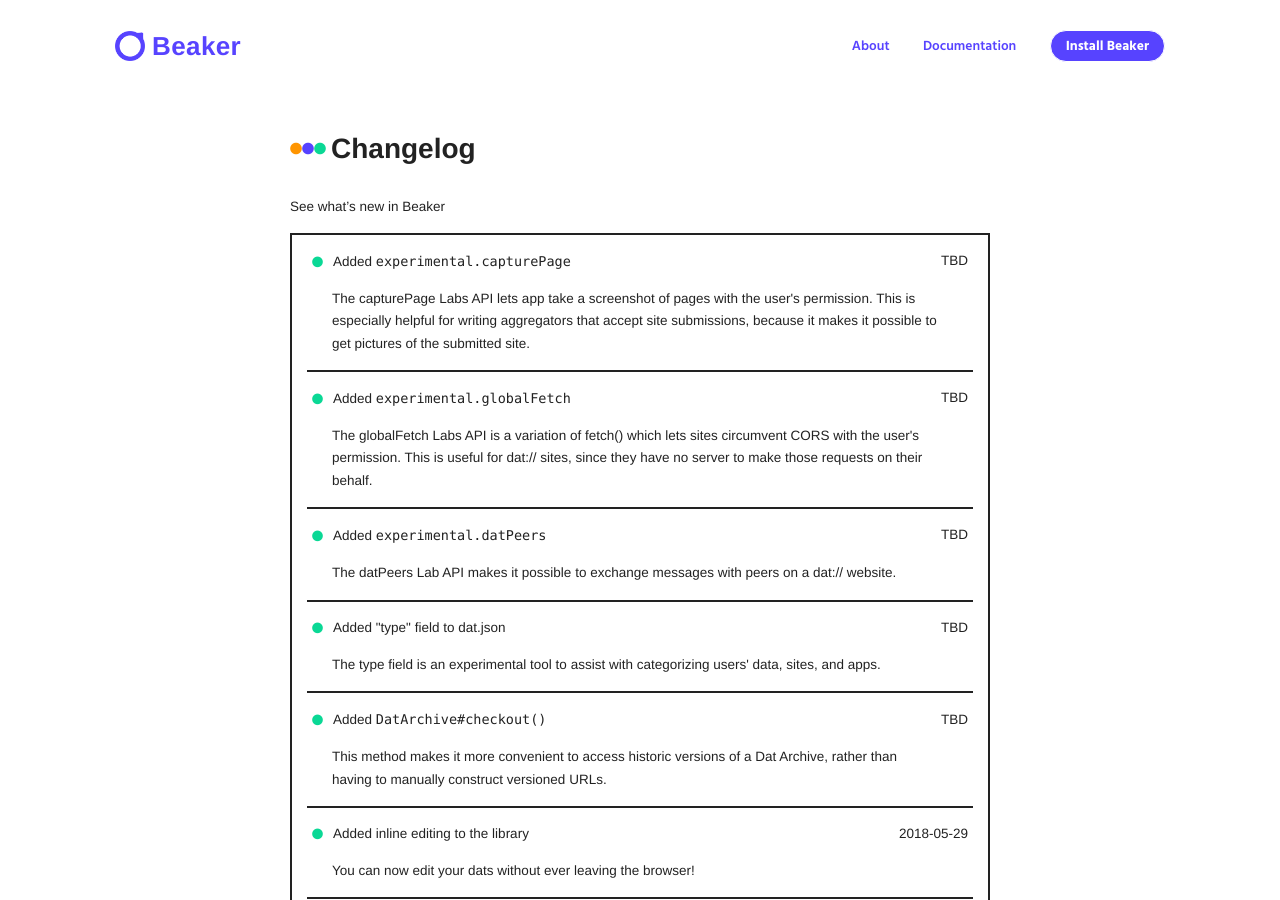
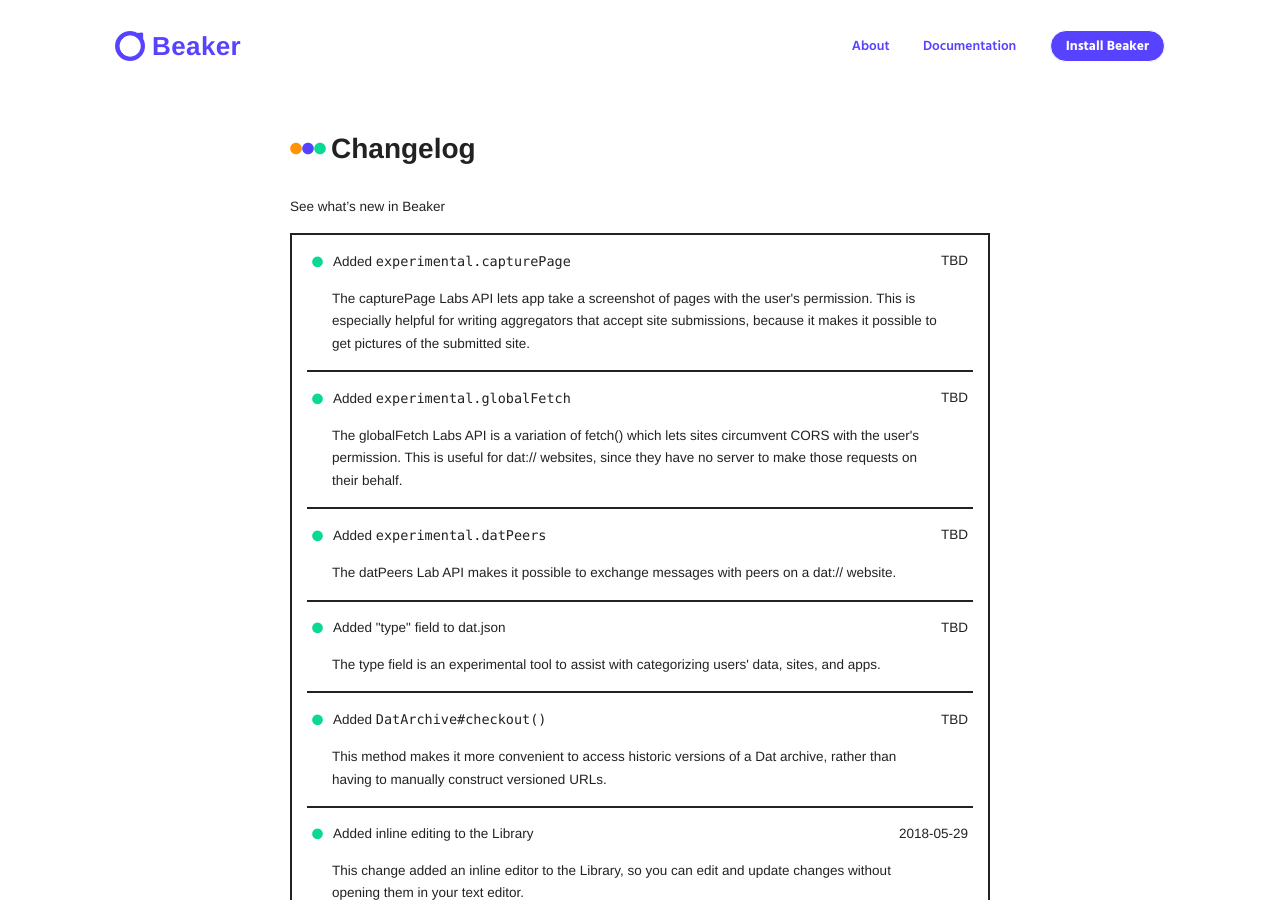
Before and after one commit to beakerbrowser/beakerbrowser.com, a Jekyll site: the page built from changelog/index.md, in a window 1280 px wide and 900 px high. Built offline with Jekyll 4.4.1, drawn with Linux system fonts in a browser that asks for light colours; some of the changed text lies outside the part shown.

Commit message:
Edit changelog and dat docs

````diff
--- a/_data/apis/manifest.yml
+++ b/_data/apis/manifest.yml
@@ -121,4 +121,6 @@
       }
       ```
 
-      Lab APIs may change quickly or provide a temporary solution that's expected to be removed in the future. Developers should not depend on a Lab API in the long term. By listing the Lab API's ID in this array, the site author acknowledges that they are using an experimental and temporary API.
+      To learn more, read [this guide about using experimental APIs](/docs/guides/using-experimental-apis).
+
+      *Experimental APIs may change quickly or be removed entirely. You should not depend on an experimental API for stability.*
--- a/_data/changelog.yml
+++ b/_data/changelog.yml
@@ -21,7 +21,7 @@
   date: TBD
   description: |
     The globalFetch Labs API is a variation of fetch() which lets sites circumvent CORS with the user's permission.
-    This is useful for dat:// sites, since they have no server to make those requests on their behalf.
+    This is useful for dat:// websites, since they have no server to make those requests on their behalf.
 -
   change: addition
   title: Added <code>experimental.datPeers</code>
@@ -42,28 +42,27 @@
   href: /docs/apis/dat.html#checkout
   date: TBD
   description: |
-    This method makes it more convenient to access historic versions of a Dat Archive, rather than having to manually construct versioned URLs.
+    This method makes it more convenient to access historic versions of a Dat archive, rather than having to manually construct versioned URLs.
 -
   change: addition
-  title: Added inline editing to the library
+  title: Added inline editing to the Library
   date: 2018-05-29
   description: |
-    You can now edit your dats without ever leaving the browser!
+    This change added an inline editor to the Library, so you can edit and update changes without opening them in your text editor.
 -
   change: addition
   title: Added DNS TXT record support to Dat
   href: https://www.datprotocol.com/deps/0005-dns/
   date: 2018-05-29
   description: |
-    This expands the DNS model so that no server is required.
-    You can get a shortname by publishing a DNS TXT record that points to the dat url.
+    This expands the DNS model so that domain names can be used with `dat://` websites without setting up an `https://` server.
 -
   change: addition
   title: Added <code>experimental.library</code>
   href: /docs/apis/experimental-library.html
   date: 2018-05-29
   description: |
-    The Library Labs API gives apps the tools to manage users' saved dat archives.
+    The Library experimental API gives developers tools to manage users' saved Dat archives.
 -
   change: addition
   title: Added JSON rendering
@@ -74,7 +73,7 @@
   title: Replaced the "staging area" with automatic bidirectional sync
   date: 2018-05-29
   description: |
-    Previously, Beaker gave every Dat Archive a "staging area" where users could preview files before publishing them.
+    Previously, Beaker gave every Dat archive a "staging area" where users could preview files before publishing them.
     We found this created complex edge-cases, and so replaced it with an automatic bidirectional sync with the folder.
 -
   change: deletion
````
